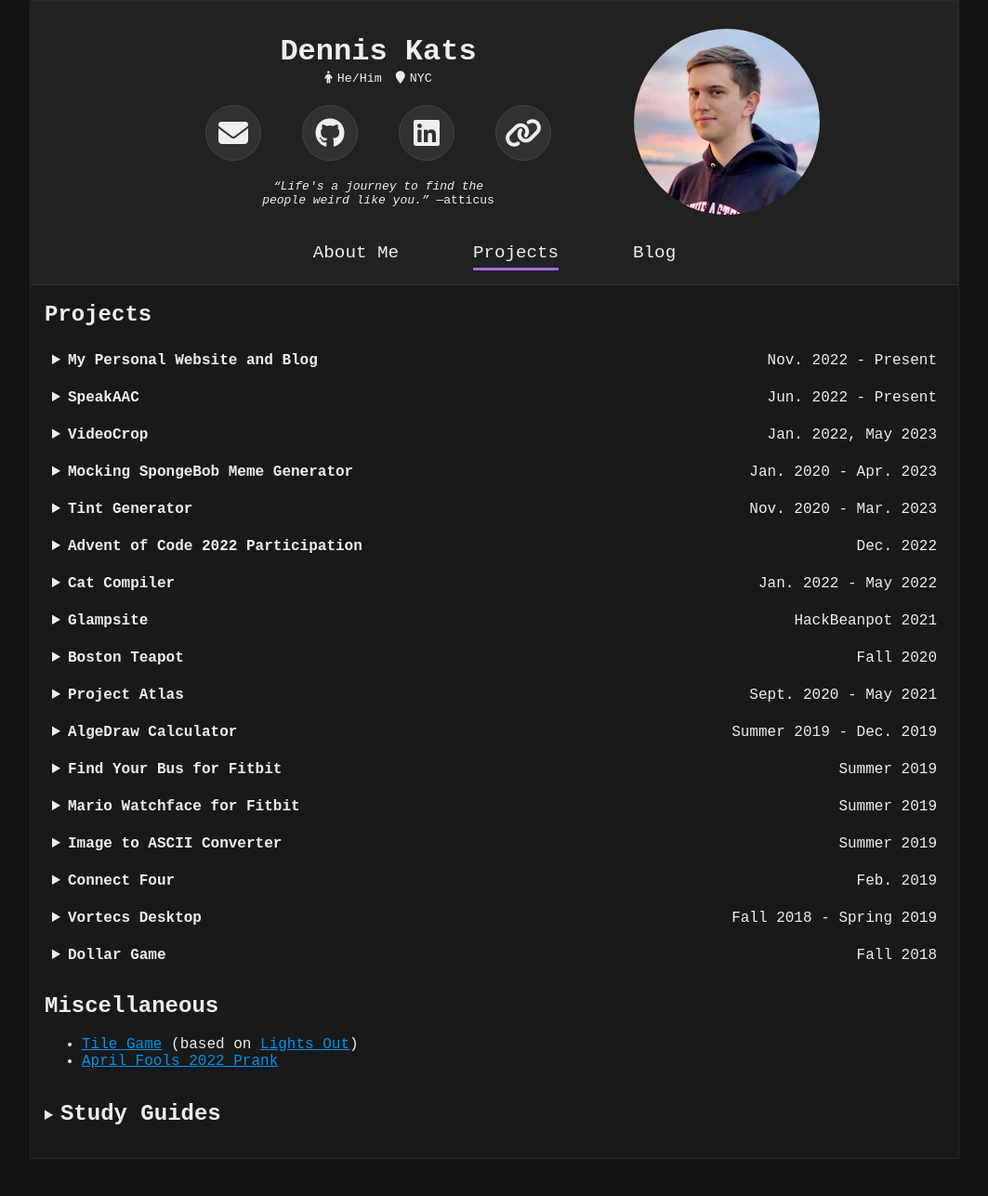
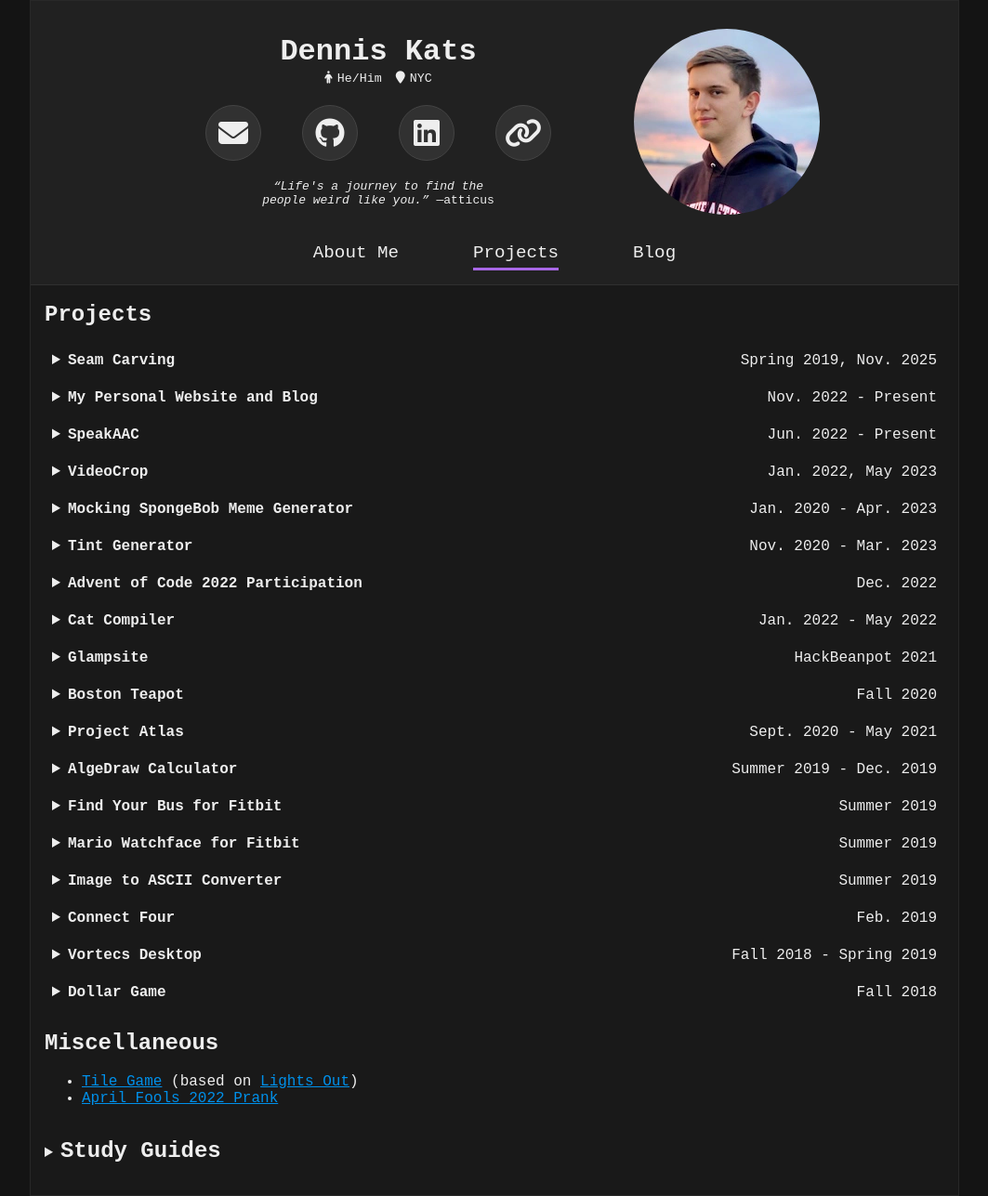
Before and after one commit to denk0403/denk0403.github.io, a Jekyll site: the page built from projects.html, in a window 1280 px wide. Shown: the whole page at 93% size, without its empty margins (108-1171 px from the left). Built offline with Jekyll 4.4.1, drawn with Linux system fonts in a browser that asks for light colours; nearby versions of some CDN libraries; before the commit the page ends 1247 px from its top, so only the background shows below that.

Commit message:
add Seam Carving project with detailed description and links

```diff
--- a/projects.html
+++ b/projects.html
@@ -89,6 +89,37 @@
 		<section class="section projects">
 			<h1>Projects</h1>
 			<ul class="project-list">
+				<li>
+					<project-elt name="Seam Carving" duration="Spring 2019, Nov. 2025">
+						<span slot="subtitle">Content-Aware Resizing</span>
+						<div slot="description">
+							<p>
+								Seam carving is a content-aware image resizing technique that reduces the size of an image while preserving
+								the most important details.
+							</p>
+							<p>
+								Originally, this was implemented as a Java project for CS2510 Fundamentals of Computer Science 2 in my
+								freshman year of college. However, I used Google Gemini 3 Pro to convert it to a browser application. The
+								(mostly-)original Java source code can be found on the project's repository.
+							</p>
+							<p>
+								For fun, I had Gemini convert it to a C application using SLD2, which can also be found on the project's
+								repository.
+							</p>
+						</div>
+						<span slot="tech">
+							<span class="skill">JavaScript</span>
+							<span class="skill">Canvas API</span>
+							<span class="skill">Vibe coding</span>
+						</span>
+						<span slot="links">
+							<project-link type="website" href="/seam-carving">
+							</project-link>
+							<project-link type="github" href="https://github.com/denk0403/seam-carving">
+							</project-link>
+						</span>
+					</project-elt>
+				</li>
 				<li>
 					<project-elt name="My Personal Website and Blog" duration="Nov. 2022 - Present">
 						<span slot="subtitle">You're looking at it right now!</span>
```
Also changed, not shown: other parts of projects.html (+0 -8 lines).
